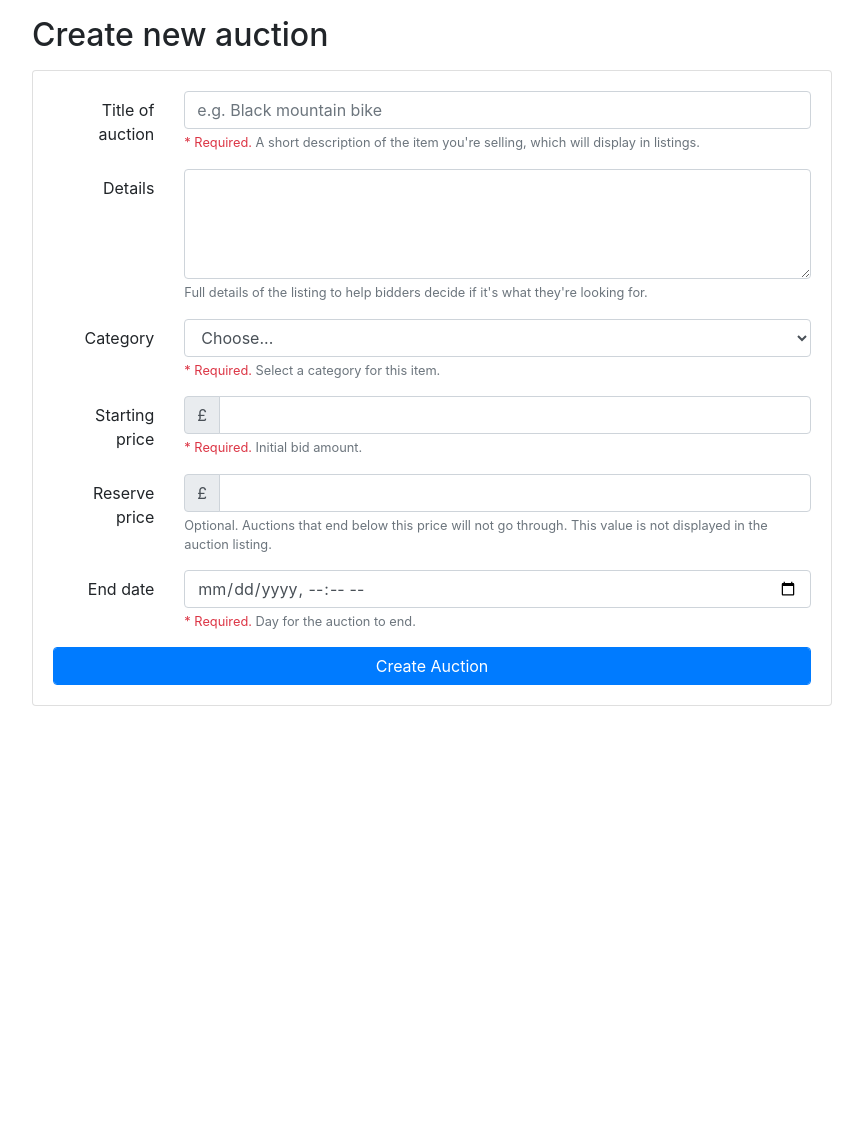
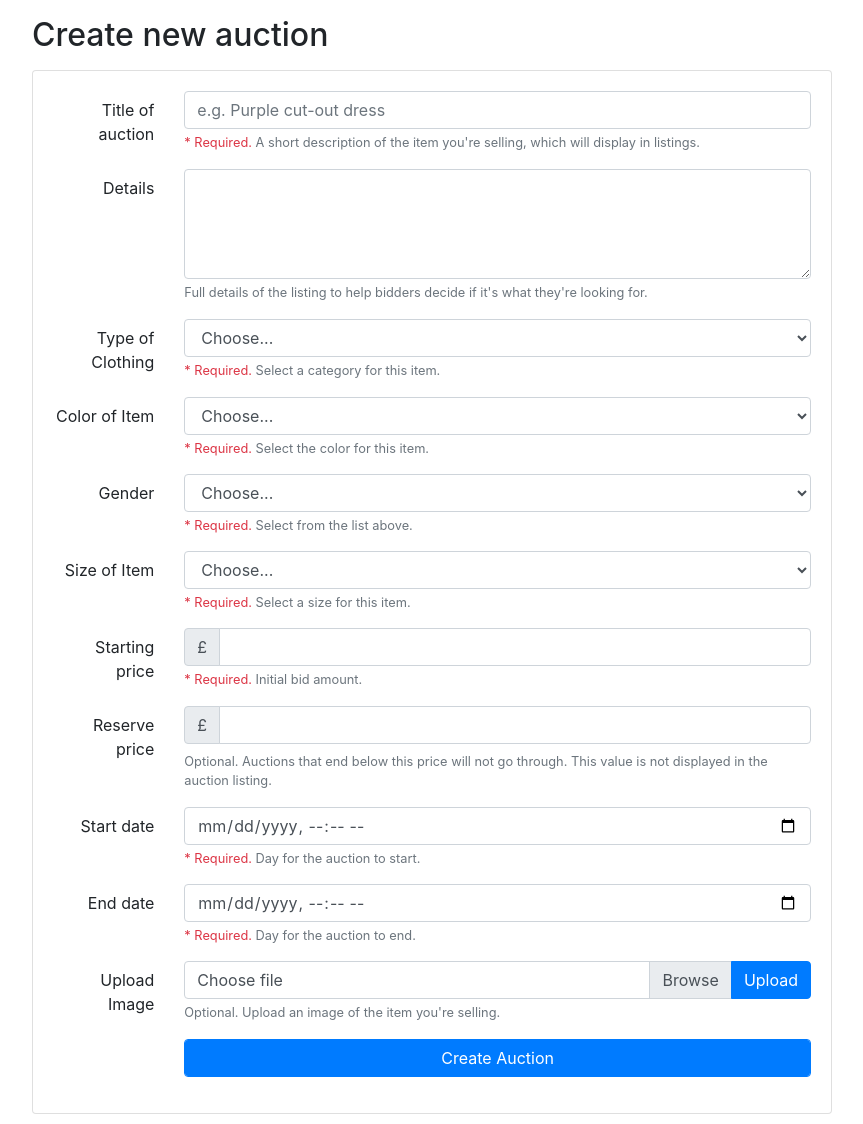
Before and after one commit to gianrajaram/comp0178_group_project, a PHP site: page /create_auction.php in a window 1280 px wide. Shown: the part 114-1238 px from the top of the page, without its empty margins (208-1071 px from the left). Before the commit the page ends 820 px from the top, so only its background shows below. Run offline with PHP 8.4, Linux system fonts and the light colour scheme; data comes from the database, SQL or seed files in the repository.

Commit message:
copy create auction

```diff
--- a/auction/create_auction.php
+++ b/auction/create_auction.php
@@ -8,7 +8,41 @@
     header('Location: browse.php');
   }
 */
+
+require 'database_connection.php';
+
+$clothingtype = "SELECT categoryType FROM `categoryclothstype`";
+$resultClothes = send_query($clothingtype);
+$categoriesClothes = [];
+while ($row = mysqli_fetch_assoc($resultClothes)) {
+  $categoriesClothes[] = $row;
+}
+
+$colorType = "SELECT categoryColor FROM `categorycolortype`";
+$resultColor = send_query($colorType);
+$categoriesColor = [];
+while ($row = mysqli_fetch_assoc($resultColor)) {
+  $categoriesColor[] = $row;
+}
+
+$genders = "SELECT categoryGender FROM `categorygendertype`";
+$resultGender = send_query($genders);
+$categoriesGender = [];
+while ($row = mysqli_fetch_assoc($resultGender)) {
+  $categoriesGender[] = $row;
+}
+
+$sizequerytype = "SELECT categorySize FROM `categorysizetype`";
+$resultSize = send_query($sizequerytype);
+$categoriesSize = [];
+while ($row = mysqli_fetch_assoc($resultSize)) {
+  $categoriesSize[] = $row;
+}
+
+
+
 ?>
+
 
 <div class="container">
 
@@ -28,29 +62,82 @@
         <div class="form-group row">
           <label for="auctionTitle" class="col-sm-2 col-form-label text-right">Title of auction</label>
           <div class="col-sm-10">
-            <input type="text" class="form-control" id="auctionTitle" placeholder="e.g. Black mountain bike">
+            <input type="text" class="form-control" id="auctionTitle" name='auctionTitle' placeholder="e.g. Purple cut-out dress" required>
             <small id="titleHelp" class="form-text text-muted"><span class="text-danger">* Required.</span> A short description of the item you're selling, which will display in listings.</small>
           </div>
         </div>
         <div class="form-group row">
           <label for="auctionDetails" class="col-sm-2 col-form-label text-right">Details</label>
           <div class="col-sm-10">
-            <textarea class="form-control" id="auctionDetails" rows="4"></textarea>
+            <textarea class="form-control" id="auctionDetails" name = 'auctionDetails' rows="4"></textarea>
             <small id="detailsHelp" class="form-text text-muted">Full details of the listing to help bidders decide if it's what they're looking for.</small>
           </div>
         </div>
+
+        <!-- Type of Clothes dropdown -->
         <div class="form-group row">
-          <label for="auctionCategory" class="col-sm-2 col-form-label text-right">Category</label>
+          <label for="auctionClothCategory" class="col-sm-2 col-form-label text-right">Type of Clothing</label>
           <div class="col-sm-10">
-            <select class="form-control" id="auctionCategory">
-              <option selected>Choose...</option>
-              <option value="fill">Fill me in</option>
-              <option value="with">with options</option>
-              <option value="populated">populated from a database?</option>
+            <select class="form-control" id="auctionClothCategory" name="auctionClothCategory" required>
+              <option disabled selected>Choose...</option>
+              <?php
+              foreach( $categoriesClothes as $category ) {
+                echo '<option value="'. $category['categoryType'] .'">'. $category['categoryType'] .'</option>';
+              }
+              ?>
             </select>
-            <small id="categoryHelp" class="form-text text-muted"><span class="text-danger">* Required.</span> Select a category for this item.</small>
+            <small id="categoryClothHelp" class="form-text text-muted"><span class="text-danger">* Required.</span> Select a category for this item.</small>
           </div>
         </div>
+
+        <!-- Type of Color dropdown -->
+        <div class="form-group row">
+          <label for="auctionColorCategory" class="col-sm-2 col-form-label text-right">Color of Item</label>
+          <div class="col-sm-10">
+            <select class="form-control" id="auctionColorCategory" name="auctionColorCategory" required>
+              <option disabled selected>Choose...</option>
+              <?php
+              foreach( $categoriesColor as $category ) {
+                echo '<option value="'. $category['categoryColor'] .'">'. $category['categoryColor'] .'</option>';
+              }
+              ?>
+            </select>
+            <small id="categoryColorHelp" class="form-text text-muted"><span class="text-danger">* Required.</span> Select the color for this item.</small>
+          </div>
+        </div>
+
+        <!-- Type of Gender of Clothing -->
+        <div class="form-group row">
+          <label for="auctionGenderCategory" class="col-sm-2 col-form-label text-right">Gender</label>
+          <div class="col-sm-10">
+            <select class="form-control" id="auctionGenderCategory" name="auctionGenderCategory" required>
+              <option disabled selected>Choose...</option>
+              <?php
+              foreach( $categoriesGender as $category ) {
+                echo '<option value="'. $category['categoryGender'] .'">'. $category['categoryGender'] .'</option>';
+              }
+              ?>
+            </select>
+            <small id="categoryGenderHelp" class="form-text text-muted"><span class="text-danger">* Required.</span> Select from the list above.</small>
+          </div>
+        </div>
+
+        <!-- Type of Size of Clothing -->
+        <div class="form-group row">
+          <label for="auctionSizeCategory" class="col-sm-2 col-form-label text-right">Size of Item</label>
+          <div class="col-sm-10">
+            <select class="form-control" id="auctionSizeCategory" name="auctionSizeCategory" required>
+              <option disabled selected>Choose...</option>
+              <?php
+              foreach( $categoriesSize as $category ) {
+                echo '<option value="'. $category['categorySize'] .'">'. $category['categorySize'] .'</option>';
+              }
+              ?>
+            </select>
+            <small id="categorySizeHelp" class="form-text text-muted"><span class="text-danger">* Required.</span> Select a size for this item.</small>
+          </div>
+        </div>
+
         <div class="form-group row">
           <label for="auctionStartPrice" class="col-sm-2 col-form-label text-right">Starting price</label>
           <div class="col-sm-10">
@@ -58,7 +145,7 @@
               <div class="input-group-prepend">
                 <span class="input-group-text">£</span>
               </div>
-              <input type="number" class="form-control" id="auctionStartPrice">
+              <input type="number" class="form-control" id="auctionStartPrice" name='auctionStartPrice' required>
             </div>
             <small id="startBidHelp" class="form-text text-muted"><span class="text-danger">* Required.</span> Initial bid amount.</small>
           </div>
@@ -70,18 +157,58 @@
               <div class="input-group-prepend">
                 <span class="input-group-text">£</span>
               </div>
-              <input type="number" class="form-control" id="auctionReservePrice">
-            </div>
+              <input type="number" class="form-control" id="auctionReservePrice" name='auctionReservePrice'>
+            </div>      <p id="selectedFileName" class="mb-2"></p>
+             <p id="uploadStatus" class="mb-0"></p>
+            </select>
             <small id="reservePriceHelp" class="form-text text-muted">Optional. Auctions that end below this price will not go through. This value is not displayed in the auction listing.</small>
+          </div>
+        </div>
+        <div class="form-group row">
+          <label for="auctionStartDate" class="col-sm-2 col-form-label text-right">Start date</label>
+          <div class="col-sm-10">
+            <input type="datetime-local" class="form-control" id="auctionStartDate" name = 'auctionStartDate' required>
+            <small id="startDateHelp" class="form-text text-muted"><span class="text-danger">* Required.</span> Day for the auction to start.</small>
           </div>
         </div>
         <div class="form-group row">
           <label for="auctionEndDate" class="col-sm-2 col-form-label text-right">End date</label>
           <div class="col-sm-10">
-            <input type="datetime-local" class="form-control" id="auctionEndDate">
+            <input type="datetime-local" class="form-control" id="auctionEndDate" name='auctionEndDate' required>
             <small id="endDateHelp" class="form-text text-muted"><span class="text-danger">* Required.</span> Day for the auction to end.</small>
           </div>
         </div>
+
+        <div class="form-group row">
+          <label for="auctionImage" class="col-sm-2 col-form-label text-right">Upload Image</label>
+          <div class="col-sm-10">
+             <div class="input-group">
+               <div class="custom-file">
+                 <input type="file" class="custom-file-input" id="auctionImage" name="auctionImage" accept="image/*" onchange="updateFileName()">
+                 <label class="custom-file-label" for="auctionImage">Choose file</label>
+               </div>
+               <div class="input-group-append">
+                 <button class="btn btn-primary" type="button" onclick="document.getElementById('auctionImage').click()">Upload</button>
+               </div>
+             </div>
+             <small id="imageHelp" class="form-text text-muted">Optional. Upload an image of the item you're selling.</small>
+           </div>
+        </div>
+        <script>
+        function updateFileName() {
+          var input = document.getElementById('auctionImage');
+          var fileName = input.files[0].name;
+          var label = document.querySelector('.custom-file-label');
+          label.innerHTML = fileName;
+        }
+        </script>
+
+
+
+        <div class="form-group row">
+           <label class="col-sm-2 col-form-label"></label>
+           <div class="col-sm-10">
+
         <button type="submit" class="btn btn-primary form-control">Create Auction</button>
       </form>
     </div>
```
